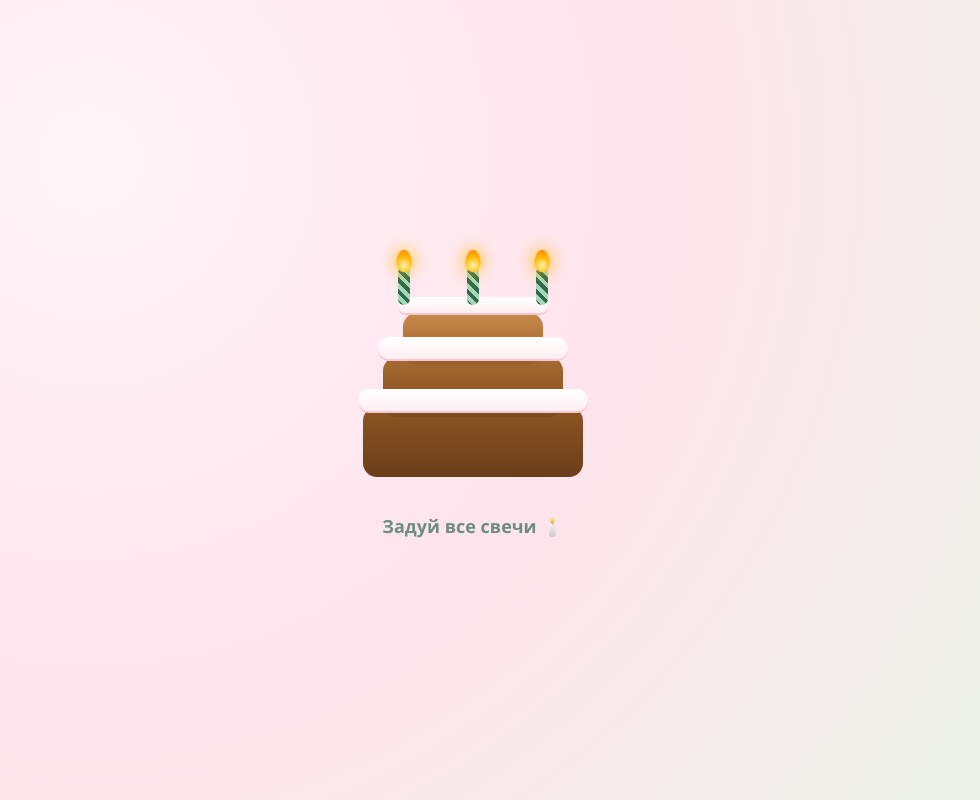
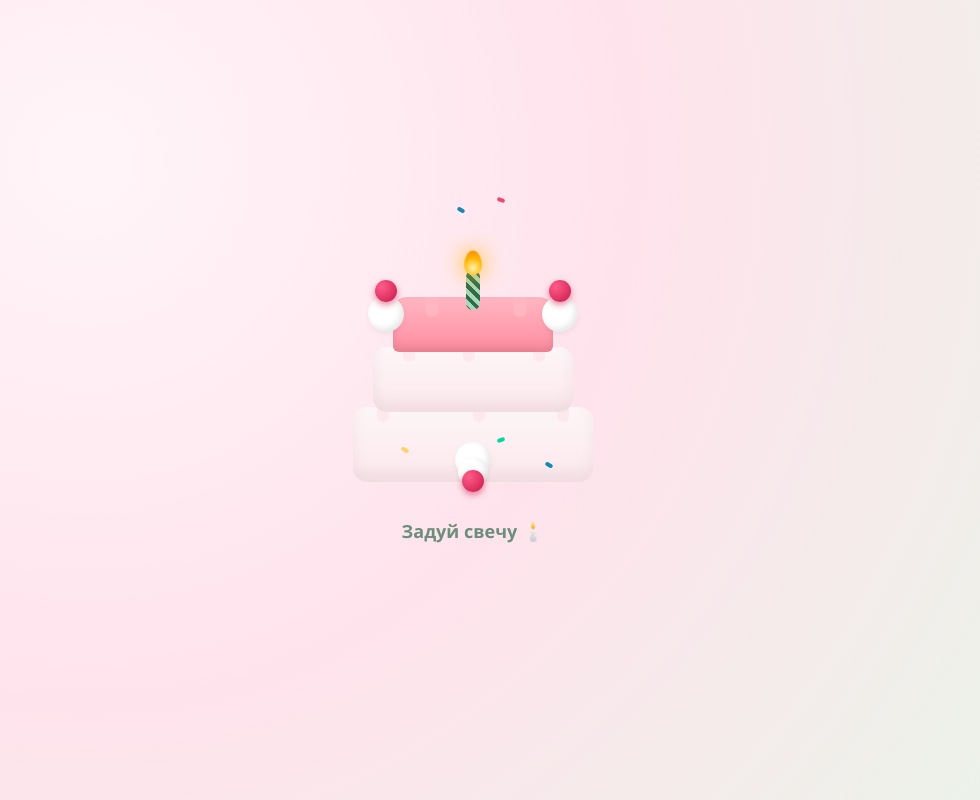
Before and after one commit to rdacenko60-rgb/milana-candy, a plain HTML site: page index.html in a window 1280 px wide. Shown: the whole page, without its empty margins (167-1147 px from the left). Drawn offline with Linux system fonts and the light colour scheme.

Commit message:
Update index.html

```diff
--- a/index.html
+++ b/index.html
@@ -34,40 +34,92 @@
   .cake-wrap { position:relative; display:inline-block; animation: float 4s ease-in-out infinite; }
   @keyframes float { 0%,100%{transform:translateY(0)} 50%{transform:translateY(-12px)} }
 
-  .cake { position:relative; width:220px; height:220px; margin:0 auto; }
+  .cake { position:relative; width:240px; height:230px; margin:0 auto; }
+
+  /* Слои торта */
   .layer { position:absolute; left:50%; transform:translateX(-50%); border-radius:14px; }
 
-  .layer1 { bottom:0; width:220px; height:70px; background:linear-gradient(#8d5524,#6b3e1a); }
-  .layer2 { bottom:60px; width:180px; height:60px; background:linear-gradient(#a86b32,#7d4a1f); }
-  .layer3 { bottom:112px; width:140px; height:52px; background:linear-gradient(#c88a4a,#9c5f2a); }
+  .layer1 {
+    bottom:0; width:240px; height:75px;
+    background:linear-gradient(#fdf5f7, #fce8ed);
+    box-shadow: inset 0 -10px 15px rgba(0,0,0,0.05);
+  }
+  .layer2 {
+    bottom:70px; width:200px; height:65px;
+    background:linear-gradient(#fdf5f7, #fce8ed);
+    box-shadow: inset 0 -10px 15px rgba(0,0,0,0.05);
+  }
+  .layer3 {
+    bottom:130px; width:160px; height:55px;
+    background:linear-gradient(#ffb6c1, #ff8da1);
+    box-shadow: inset 0 -5px 10px rgba(0,0,0,0.1);
+    border-bottom-left-radius: 6px;
+    border-bottom-right-radius: 6px;
+  }
 
-  .frosting {
-    position:absolute; left:50%; transform:translateX(-50%);
-    width:230px; height:22px; bottom:66px; border-radius:12px;
-    background:linear-gradient(#fff,#ffeef2); box-shadow:0 2px 0 #f7c6d3;
+  /* Капли глазури */
+  .drip {
+    position:absolute; background:#ff8da1; border-radius:0 0 20px 20px;
   }
-  .frosting.top { bottom:118px; width:190px; }
-  .frosting.top2 { bottom:164px; width:150px; height:16px; }
+  .layer1 .drip { background:#fce8ed; height:15px; width:12px; top:0; }
+  .layer2 .drip { background:#fce8ed; height:15px; width:12px; top:0; }
+  .layer3 .drip { height:20px; width:14px; top:0; background:#ffb6c1; }
 
-  /* --- СВЕЧИ --- */
+  .drip1 { left: 10%; } .drip2 { left: 50%; } .drip3 { left: 85%; }
+  .drip4 { left: 15%; } .drip5 { left: 45%; } .drip6 { left: 80%; }
+  .drip7 { left: 20%; } .drip8 { left: 75%; }
+
+  /* Цветная посыпка */
+  .sprinkle {
+    position:absolute; width:8px; height:4px; border-radius:2px; transform:rotate(30deg);
+  }
+  .s1 { background:#ffd166; bottom:30px; left:20%; }
+  .s2 { background:#06d6a0; bottom:40px; left:60%; transform:rotate(-20deg); }
+  .s3 { background:#118ab2; bottom:15px; left:80%; }
+  .s4 { background:#ef476f; bottom:80px; left:30%; transform:rotate(45deg); }
+  .s5 { background:#ffd166; bottom:90px; left:70%; }
+  .s6 { background:#06d6a0; bottom:75px; left:85%; transform:rotate(-10deg); }
+  .s7 { background:#118ab2; bottom:140px; left:40%; }
+  .s8 { background:#ef476f; bottom:150px; left:65%; transform:rotate(20deg); }
+
+  /* Белые розочки крема */
+  .rosette {
+    position:absolute; background: #fff; border-radius: 50%;
+    box-shadow: inset -3px -3px 6px rgba(0,0,0,0.1), 0 2px 4px rgba(0,0,0,0.05);
+  }
+  .r1 { width:36px; height:36px; bottom:150px; left:15px; }
+  .r2 { width:36px; height:36px; bottom:150px; right:15px; }
+  .r3 { width:36px; height:36px; bottom:150px; left:50%; margin-left:-18px; top: 190px; }
+  .r4 { width:30px; height:30px; bottom:140px; left:50%; margin-left:-15px; top: 205px; }
+
+  /* Красные вишенки на розочках */
+  .cherry {
+    position:absolute; width:22px; height:22px; border-radius:50%;
+    background:radial-gradient(circle at 30% 30%, #ff5c8a, #c9184a);
+    box-shadow:0 3px 6px rgba(201,24,74,.5);
+    z-index: 3;
+  }
+  .c1 { bottom:180px; left:22px; }
+  .c2 { bottom:180px; right:22px; }
+  .c3 { bottom:180px; left:50%; margin-left:-11px; top: 218px; }
+  .c4 { display:none; }
+
+  /* --- СВЕЧА ПО ЦЕНТРУ --- */
   .candle {
     position:absolute;
-    bottom: 172px;
-    width:12px; height:38px; border-radius:6px;
+    bottom: 172px; left: 50%; transform: translateX(-50%);
+    width:14px; height:40px; border-radius:7px;
     background:repeating-linear-gradient(45deg,#2d6a4f,#2d6a4f 4px,#a7d8b5 4px,#a7d8b5 8px);
-    z-index: 3; cursor: pointer;
+    z-index: 5; cursor: pointer;
   }
-  .candle.left { left: 35px; }
-  .candle.right { right: 35px; }
-  .candle.center { left: 50%; transform: translateX(-50%); }
   .candle.extinguished { cursor: default; }
 
   .flame {
-    position:absolute; top:-16px; left:50%; transform:translateX(-50%);
-    width:14px; height:20px; border-radius:50% 50% 50% 50% / 60% 60% 40% 40%;
+    position:absolute; top:-18px; left:50%; transform:translateX(-50%);
+    width:16px; height:22px; border-radius:50% 50% 50% 50% / 60% 60% 40% 40%;
     background:radial-gradient(circle at 50% 70%,#fff3b0,#ffb703,#fb8500);
     animation: flicker .4s infinite alternate;
-    box-shadow:0 0 15px #ffb703;
+    box-shadow:0 0 20px #ffb703;
     transition: opacity 0.3s ease;
   }
   @keyframes flicker { from{transform:translateX(-50%) scale(1)} to{transform:translateX(-50%) scale(1.15)} }
@@ -77,7 +129,7 @@
     position: absolute; top: -20px; left: 50%; transform: translateX(-50%);
     width: 6px; height: 6px; border-radius: 50%;
     background: rgba(200, 200, 200, 0.8);
-    opacity: 0; pointer-events: none; z-index: 4;
+    opacity: 0; pointer-events: none; z-index: 6;
   }
   .smoke.animate { animation: puff 1s ease-out forwards; }
   @keyframes puff {
@@ -166,26 +218,44 @@
   <div id="cakeScreen">
     <div class="cake-wrap">
       <div class="cake">
-        <div class="layer layer1"></div>
-        <div class="layer layer2"></div>
-        <div class="layer layer3"></div>
-        <div class="frosting"></div>
-        <div class="frosting top"></div>
-        <div class="frosting top2"></div>
+        <!-- Нижний слой -->
+        <div class="layer layer1">
+          <div class="drip drip1"></div><div class="drip drip2"></div><div class="drip drip3"></div>
+          <div class="sprinkle s1"></div><div class="sprinkle s2"></div><div class="sprinkle s3"></div>
+        </div>
 
-        <div class="candle left" onclick="blowCandle(this)">
-          <div class="flame"></div><div class="smoke"></div>
+        <!-- Средний слой -->
+        <div class="layer layer2">
+          <div class="drip drip4"></div><div class="drip drip5"></div><div class="drip drip6"></div>
+          <div class="sprinkle s4"></div><div class="sprinkle s5"></div><div class="sprinkle s6"></div>
         </div>
+
+        <!-- Верхний слой с розовым кремом -->
+        <div class="layer layer3">
+          <div class="drip drip7"></div><div class="drip drip8"></div>
+          <div class="sprinkle s7"></div><div class="sprinkle s8"></div>
+        </div>
+
+        <!-- Белые розочки (завитки крема) -->
+        <div class="rosette r1"></div>
+        <div class="rosette r2"></div>
+        <div class="rosette r3"></div>
+        <div class="rosette r4"></div>
+
+        <!-- Вишенки на розочках -->
+        <div class="cherry c1"></div>
+        <div class="cherry c2"></div>
+        <div class="cherry c3"></div>
+        <div class="cherry c4"></div>
+
+        <!-- Свеча по центру -->
         <div class="candle center" onclick="blowCandle(this)">
-          <div class="flame"></div><div class="smoke"></div>
-        </div>
-        <div class="candle right" onclick="blowCandle(this)">
           <div class="flame"></div><div class="smoke"></div>
         </div>
       </div>
     </div>
     <div class="hint" id="hintText">
-      <span>Задуй все свечи 🕯️</span>
+      <span>Задуй свечу 🕯️</span>
     </div>
   </div>
 
@@ -201,10 +271,10 @@
 
       <!-- Таймеры -->
       <div class="timer-box">
-        <div>Встречаемся уже:</div>
+        <div>Мы знакомы уже:</div>
         <div class="time" id="timerDate1" style="margin-bottom: 10px;">Загрузка...</div>
 
-        <div style="border-top: 1px dashed #b7e4c7; padding-top: 10px;">Вместе уже:</div>
+        <div style="border-top: 1px dashed #b7e4c7; padding-top: 10px;">Мы вместе уже:</div>
         <div class="time" id="timerDate2">Загрузка...</div>
       </div>
 
@@ -223,8 +293,7 @@
   </div>
 
 <script>
-  // === 1. Логика задувания свечей ===
-  let candlesBlown = 0;
+  // === 1. Логика задувания свечи ===
   let opened = false;
   let loveTriggered = false;
 
@@ -238,16 +307,8 @@
     const smoke = el.querySelector('.smoke');
     smoke.classList.add('animate');
 
-    candlesBlown++;
-
-    const hint = document.getElementById('hintText');
-    if (candlesBlown === 1) hint.innerHTML = '<span>Осталось две свечи 🕯️🕯️</span>';
-    if (candlesBlown === 2) hint.innerHTML = '<span>Осталась одна свеча 🕯️</span>';
-
-    if (candlesBlown === 3) {
-      hint.innerHTML = '';
-      setTimeout(openGift, 600);
-    }
+    document.getElementById('hintText').innerHTML = '';
+    setTimeout(openGift, 600);
   }
 
   function openGift(){
@@ -257,22 +318,18 @@
     document.getElementById('cakeScreen').classList.add('hide');
     setTimeout(()=>{
       document.getElementById('mainScreen').classList.add('show');
-      startTimer(); // Запускаем таймер при открытии окна
+      startTimer();
     }, 400);
   }
 
-  // === 2. Таймеры (две даты) ===
+  // === 2. Таймеры ===
   function startTimer() {
-    // ДАТА 1: Начали общаться (24 апреля 2025)
     const dateMeet = new Date(2025, 3, 24, 0, 0, 0);
-
-    // ДАТА 2: Начали встречаться (12 февраля 2025)
     const dateDating = new Date(2025, 1, 12, 0, 0, 0);
 
     setInterval(() => {
       const now = new Date().getTime();
 
-      // Считаем для общения
       const distMeet = now - dateMeet.getTime();
       if (distMeet >= 0) {
         const d1 = Math.floor(distMeet / (1000 * 60 * 60 * 24));
@@ -284,7 +341,6 @@
         document.getElementById("timerDate1").innerText = "Скоро начнется!";
       }
 
-      // Считаем для отношений
       const distDating = now - dateDating.getTime();
       if (distDating >= 0) {
         const d2 = Math.floor(distDating / (1000 * 60 * 60 * 24));
@@ -308,11 +364,9 @@
   }
 
   function explodeHeart() {
-    // Прячем сердце, показываем текст
     document.getElementById('heartTriggerBox').style.display = 'none';
     document.getElementById('secretMessage').style.display = 'block';
 
-    // Салют
     const hearts = document.getElementById('hearts');
     hearts.style.opacity = '1';
     const emojis = ['💚','🍬','❤️','🍭','💕','🎂','🌿'];
@@ -322,11 +376,9 @@
         const s = document.createElement('span');
         s.textContent = emojis[Math.floor(Math.random()*emojis.length)];
 
-        // Вылетают из центра экрана
         s.style.left = '50vw';
         s.style.top = '50vh';
 
-        // Задаем случайный угол разлета
         const angle = Math.random() * Math.PI * 2;
         const velocity = 100 + Math.random() * 300;
         const tx = Math.cos(angle) * velocity;
@@ -345,7 +397,7 @@
     }
   }
 
-  // === 4. Пасхалка (клик 3 раза по "Тебе 14") ===
+  // === 4. Пасхалка ===
   let eggClicks = 0;
   document.getElementById('easterEgg').addEventListener('click', () => {
     eggClicks++;
@@ -360,7 +412,7 @@
   const bgEmojis = ['💚','🍬','❤️','🍭','💕','🎂','🌿'];
 
   function spawnBg(){
-    if(opened) return; // На экране с поздравлением не спавним
+    if(opened) return;
     const s = document.createElement('span');
     s.textContent = bgEmojis[Math.floor(Math.random()*bgEmojis.length)];
     s.style.left = Math.random()*100 + 'vw';
```
